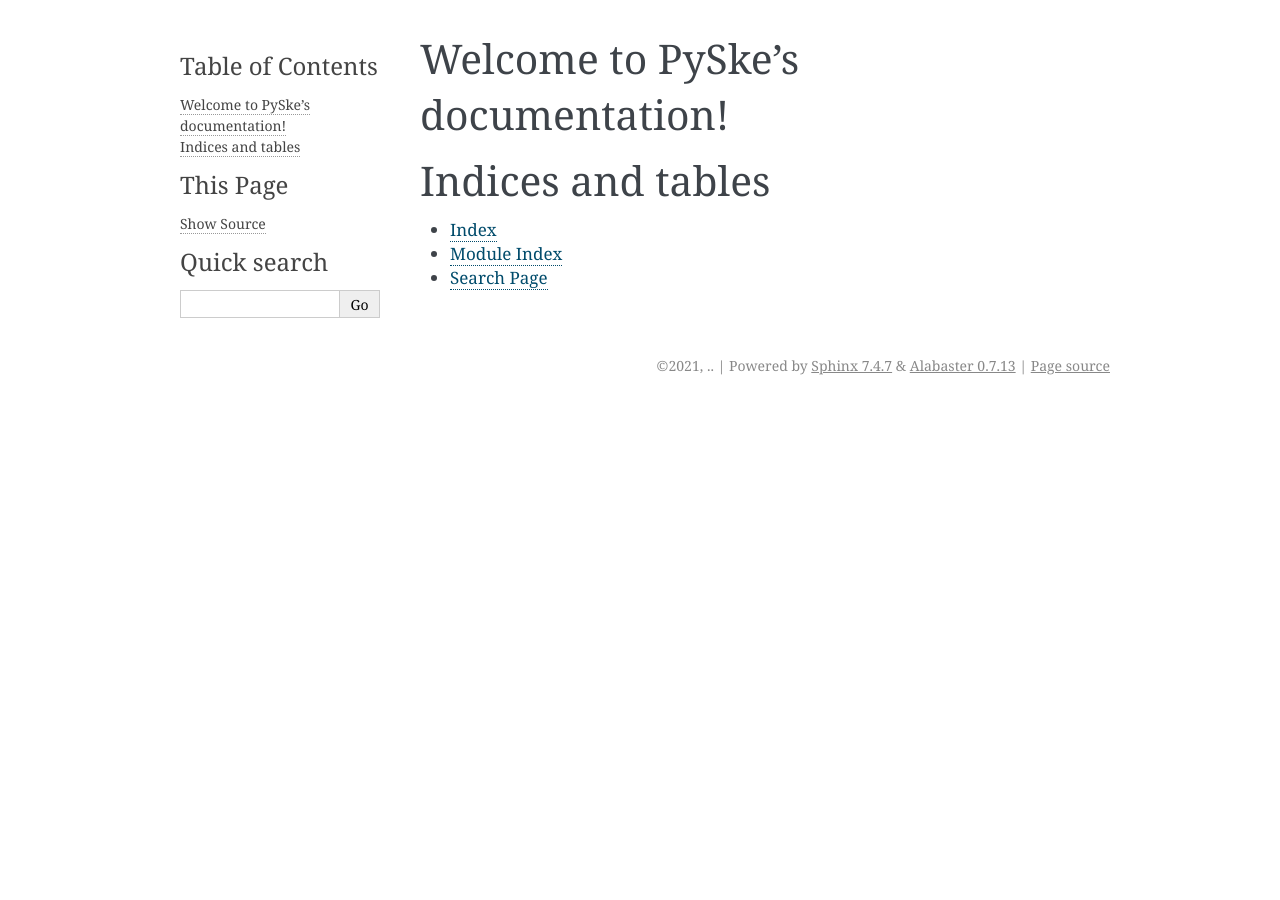
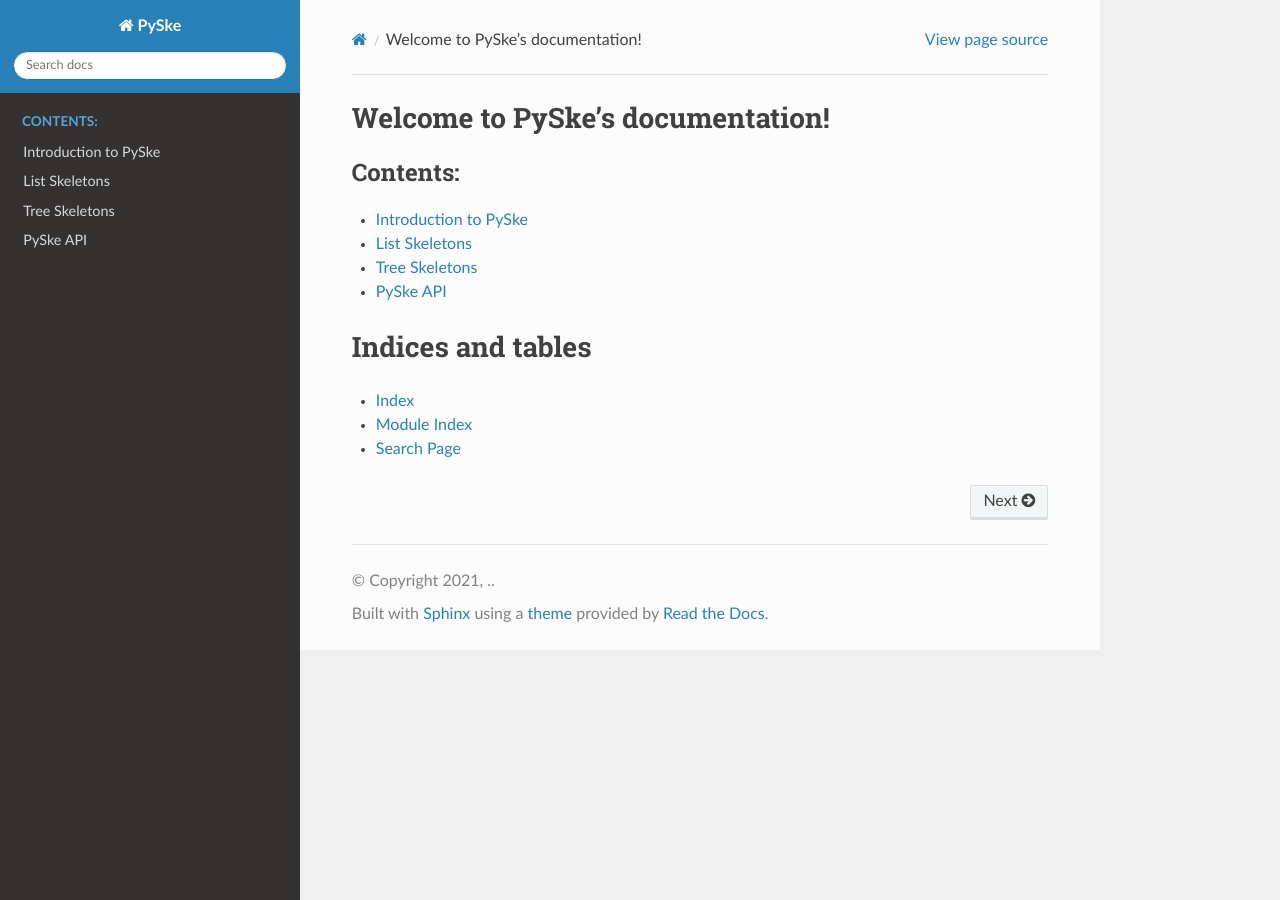
Before and after one commit to pyske/PySke, a Sphinx documentation site: the page built from docs/index.rst, in a window 1280 px wide. Built offline with Sphinx 7.4.7 and the Read the Docs theme 2.0.0, drawn with Linux system fonts in a browser that asks for light colours.

Commit message:
Table of contents / readTheDocs theme

```diff
--- /dev/null
+++ b/docs/api.rst
@@ -0,0 +1,2 @@
+PySke API
+=========
--- a/docs/conf.py
+++ b/docs/conf.py
@@ -47,7 +47,7 @@
 # The theme to use for HTML and HTML Help pages.  See the documentation for
 # a list of builtin themes.
 #
-html_theme = 'alabaster'
+html_theme = 'sphinx_rtd_theme'
 
 # Add any paths that contain custom static files (such as style sheets) here,
 # relative to this directory. They are copied after the builtin static files,
--- a/docs/index.rst
+++ b/docs/index.rst
@@ -10,6 +10,11 @@
    :maxdepth: 2
    :caption: Contents:
 
+   intro
+   listSkeletons
+   treeSkeletons
+   api
+
 
 
 Indices and tables
--- /dev/null
+++ b/docs/intro.rst
@@ -0,0 +1,2 @@
+Introduction to PySke
+=====================
--- /dev/null
+++ b/docs/listSkeletons.rst
@@ -0,0 +1,2 @@
+List Skeletons
+==============
--- /dev/null
+++ b/docs/treeSkeletons.rst
@@ -0,0 +1,2 @@
+Tree Skeletons
+==============
```
